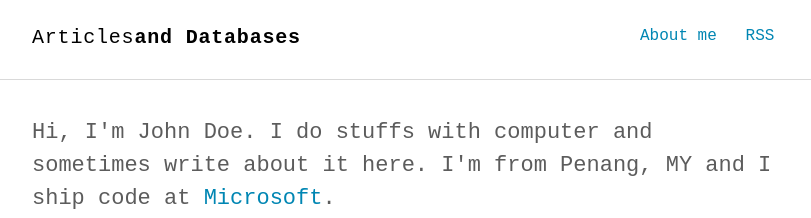
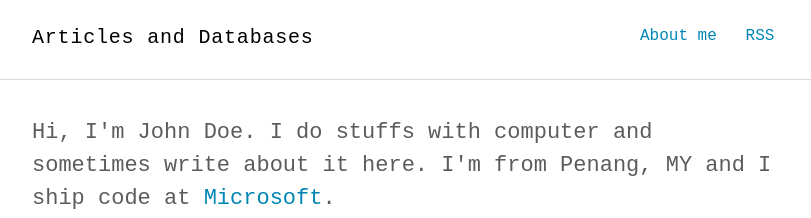
Before and after one commit to Dangiaon/blog, a Jekyll site: the page built from index.html, in a window 1280 px wide. Shown: the top 218 px of the page, without its empty margins (232-1043 px from the left). Built offline with Jekyll 4.4.1, drawn with Linux system fonts in a browser that asks for light colours; some web fonts are replaced; part of the change alters nothing that is shown.

Commit message:
Update _config.yml

```diff
--- a/_config.yml
+++ b/_config.yml
@@ -1,8 +1,8 @@
 # Site settings
-title_left    : "Articles"
-title_right   : "and Databases" # default: ""
+title_left    : "Articles and Databases"
+title_right   : "" # default: ""
 description   : "Minimalist Jekyll theme for technical writing blog."
-keywords      : "Jekyll, theme, free, download, SEO, blog, web, minimalist, thinkspace"
+keywords      : "Jekyll, theme, free, download, blog, web, minimalist"
 url           : https://dangiaon.github.io/blog # site url
 baseurl       : "" # apply repo name like "/myproject" if used under gh-pages branch, else (under master branch) just leave empty/blank
 cover         : "" # image uri like logo/cover image for site seo
```
